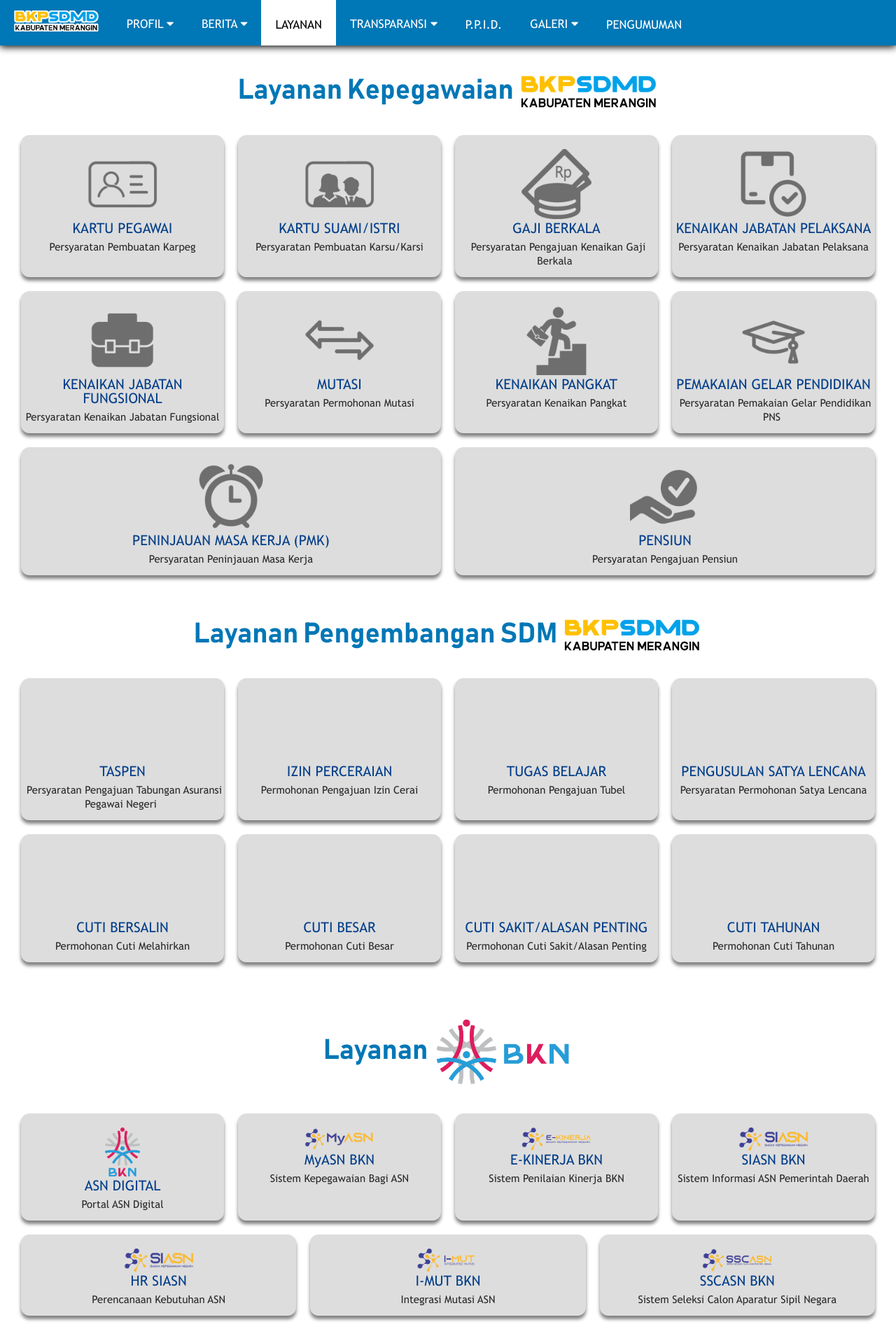
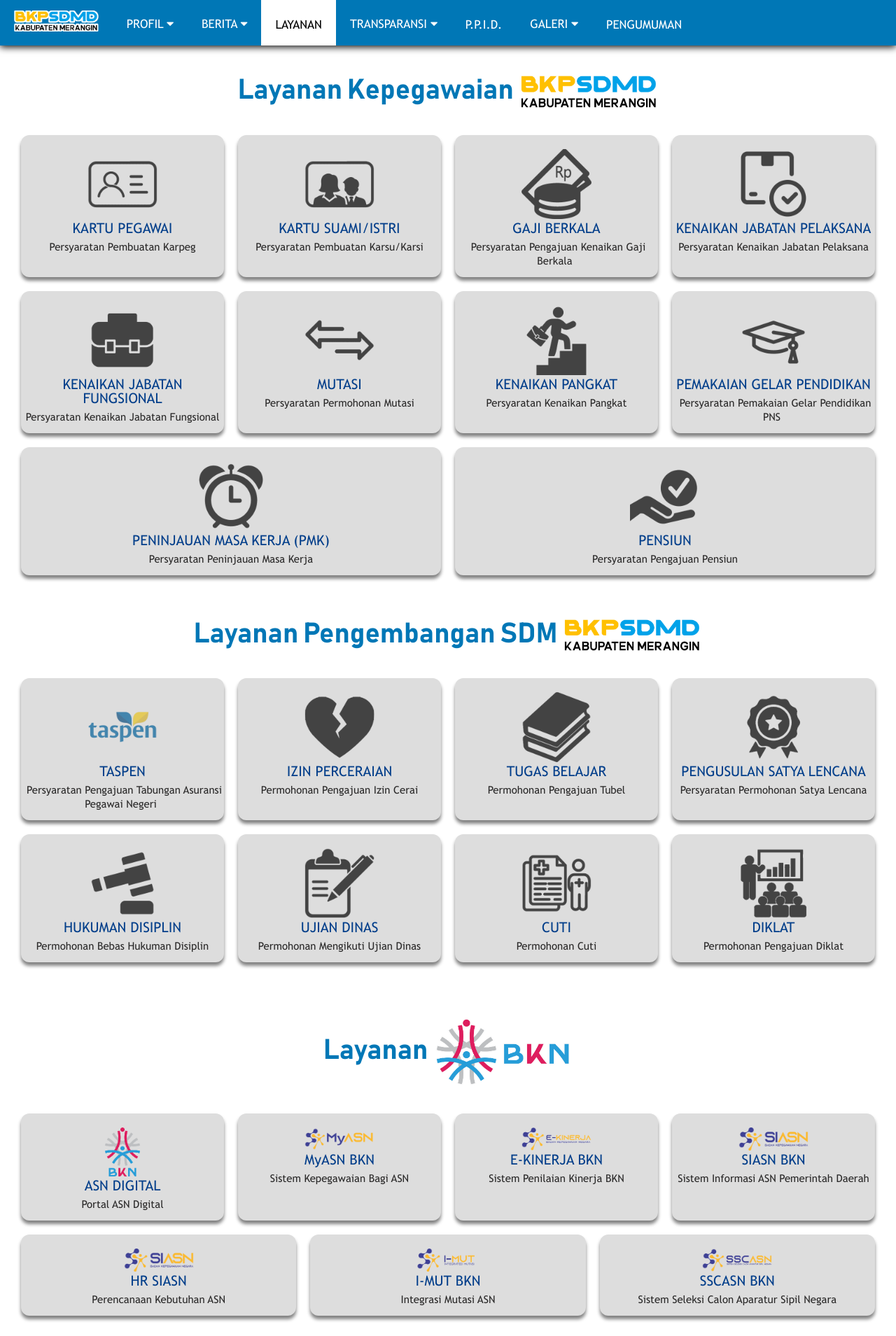
Before and after one commit to rendhiardianto/bkpsdmd-merangin, a PHP site: page /layanan.html in a window 1280 px wide. Shown: the top 1909 px of the page at 70% size. Run offline with PHP 8.4, Linux system fonts and the light colour scheme.

Commit message:
Update layanan icons and content for PSDM section
Added new icons for 'diklat', 'disiplin', and 'ujiandinas' in the PSDM section. Updated layanan.html to use these new icons and revised the corresponding labels and descriptions. Adjusted image opacity in layanan.css for improved visibility.

```diff
--- a/layanan.css
+++ b/layanan.css
@@ -276,7 +276,7 @@
   flex: 20%;
 }
 .flex-item-main img {
-	filter: opacity(0.5);
+	filter: opacity(0.7);
 }
 .flex-item-main img:hover {
 	filter: invert(50%) sepia(1%) saturate(1%) hue-rotate(1deg) brightness(1000%) contrast(80%);
--- a/layanan.html
+++ b/layanan.html
@@ -163,19 +163,19 @@
         </div>
 
         <div class="flex-item-main"><p><a href="https://asndigital.bkn.go.id/" target="_blank" >
-        <img src="icon/PSDM/bersalin.png" width="100px"></a><br>CUTI BERSALIN<br><sub>Permohonan Cuti Melahirkan</sub></p>
+        <img src="icon/PSDM/disiplin.png" width="100px"></a><br>HUKUMAN DISIPLIN<br><sub>Permohonan Bebas Hukuman Disiplin</sub></p>
         </div>
 
         <div class="flex-item-main"><p><a href="https://asndigital.bkn.go.id/" target="_blank" >
-        <img src="icon/PSDM/besar.png" width="100px"></a><br>CUTI BESAR<br><sub>Permohonan Cuti Besar</sub></p>
+        <img src="icon/PSDM/ujiandinas.png" width="100px"></a><br>UJIAN DINAS<br><sub>Permohonan Mengikuti Ujian Dinas</sub></p>
         </div>
 
         <div class="flex-item-main"><p><a href="https://asndigital.bkn.go.id/" target="_blank" >
-        <img src="icon/PSDM/sakit.png" width="100px"></a><br>CUTI SAKIT/ALASAN PENTING<br><sub>Permohonan Cuti Sakit/Alasan Penting</sub></p>
+        <img src="icon/PSDM/sakit.png" width="100px"></a><br>CUTI<br><sub>Permohonan Cuti</sub></p>
         </div>
 
         <div class="flex-item-main"><p><a href="https://asndigital.bkn.go.id/" target="_blank" >
-        <img src="icon/PSDM/tahunan.png" width="100px"></a><br>CUTI TAHUNAN<br><sub>Permohonan Cuti Tahunan</sub></p>
+        <img src="icon/PSDM/diklat.png" width="100px"></a><br>DIKLAT<br><sub>Permohonan Pengajuan Diklat</sub></p>
         </div>
 
     </div>
```
Also changed, not shown: icon/PSDM/diklat.png (added), icon/PSDM/disiplin.png (added), icon/PSDM/ujiandinas.png (added).
